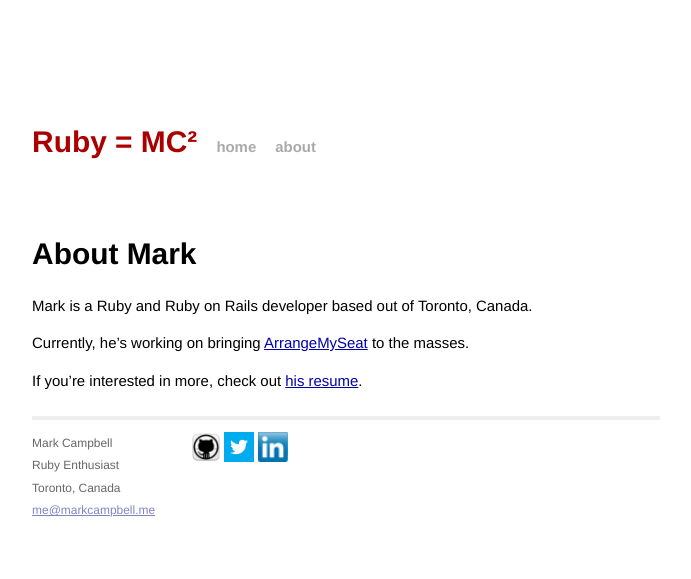
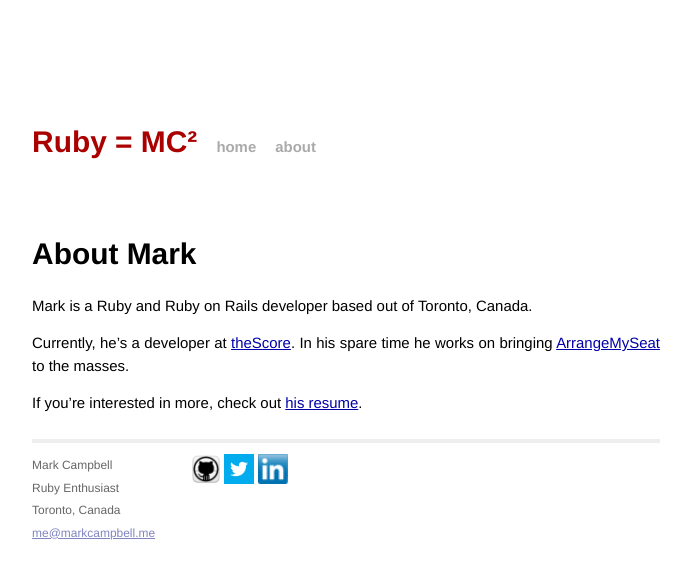
Before and after one commit to Nitrodist/markcampbell.me, a Jekyll site: the page built from about.markdown, in a window 1280 px wide. Shown: the top 579 px of the page, without its empty margins (294-985 px from the left). Built offline with Jekyll 4.4.1, drawn with Linux system fonts in a browser that asks for light colours.

Commit message:
Update about page with relevant current work

```diff
--- a/about.markdown
+++ b/about.markdown
@@ -2,10 +2,10 @@
 layout: default
 ---
 
-#About Mark
+# About Mark
 
 Mark is a Ruby and Ruby on Rails developer based out of Toronto, Canada.
 
-Currently, he's working on bringing [ArrangeMySeat](https://arrangemyseat.com) to the masses.
+Currently, he's a developer at [theScore](http://www.thescore.com). In his spare time he works on bringing [ArrangeMySeat](https://arrangemyseat.com) to the masses.
 
 If you're interested in more, check out [his resume](/resume.html).
```
